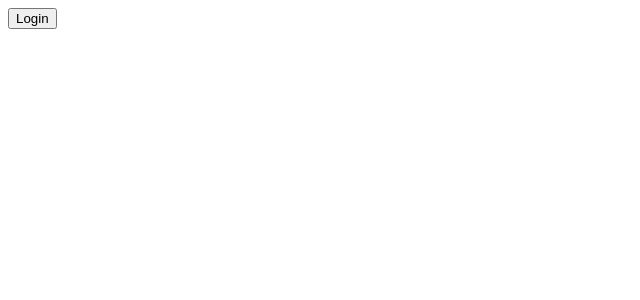
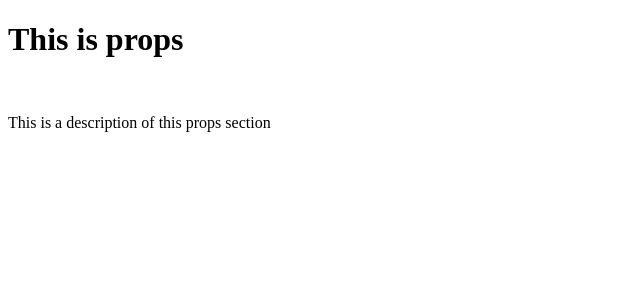
Before and after one commit to alfinarif/nodejs_practices, a React (Vite) app in the folder ReactJsPractices/reactJsPractice_1/vite-project/: page / in a window 1280 px wide. Shown: the top 300 px of the page, without its empty margins (0-640 px from the left). Built offline with nearby package versions, Linux system fonts and the light colour scheme.

Commit message:
simpleProps

```diff
--- a/ReactJsPractices/reactJsPractice_1/vite-project/src/App.jsx
+++ b/ReactJsPractices/reactJsPractice_1/vite-project/src/App.jsx
@@ -1,19 +1,12 @@
-
+import Hero from "./components/Hero.jsx";
 
 
 const App = ()=>{
-    let status = false;
+    let status = true;
 
     return (
         <div>
-            {(()=>{
-                if(status == true){
-                    return <button>Logout</button>
-                }
-                else {
-                    return <button>Login</button>
-                }
-            })()}
+            <Hero title="This is props" des="This is a description of this props section"/>
         </div>
     )
 
--- a/ReactJsPractices/reactJsPractice_1/vite-project/src/components/Hero.jsx
+++ b/ReactJsPractices/reactJsPractice_1/vite-project/src/components/Hero.jsx
@@ -1,9 +1,11 @@
 
 
-const Hero = ()=>{
+const Hero = (props)=>{
     return(
         <div>
-            <img src="https://encrypted-tbn0.gstatic.com/images?q=tbn:ANd9GcSMb9N5poz4srf-2qnXM7nGMo5mfpeiIdGU9w&s"/>
+            <h1>{props.title}</h1>
+            <br/>
+            <p>{props.des}</p>
         </div>
     );
 };
```
